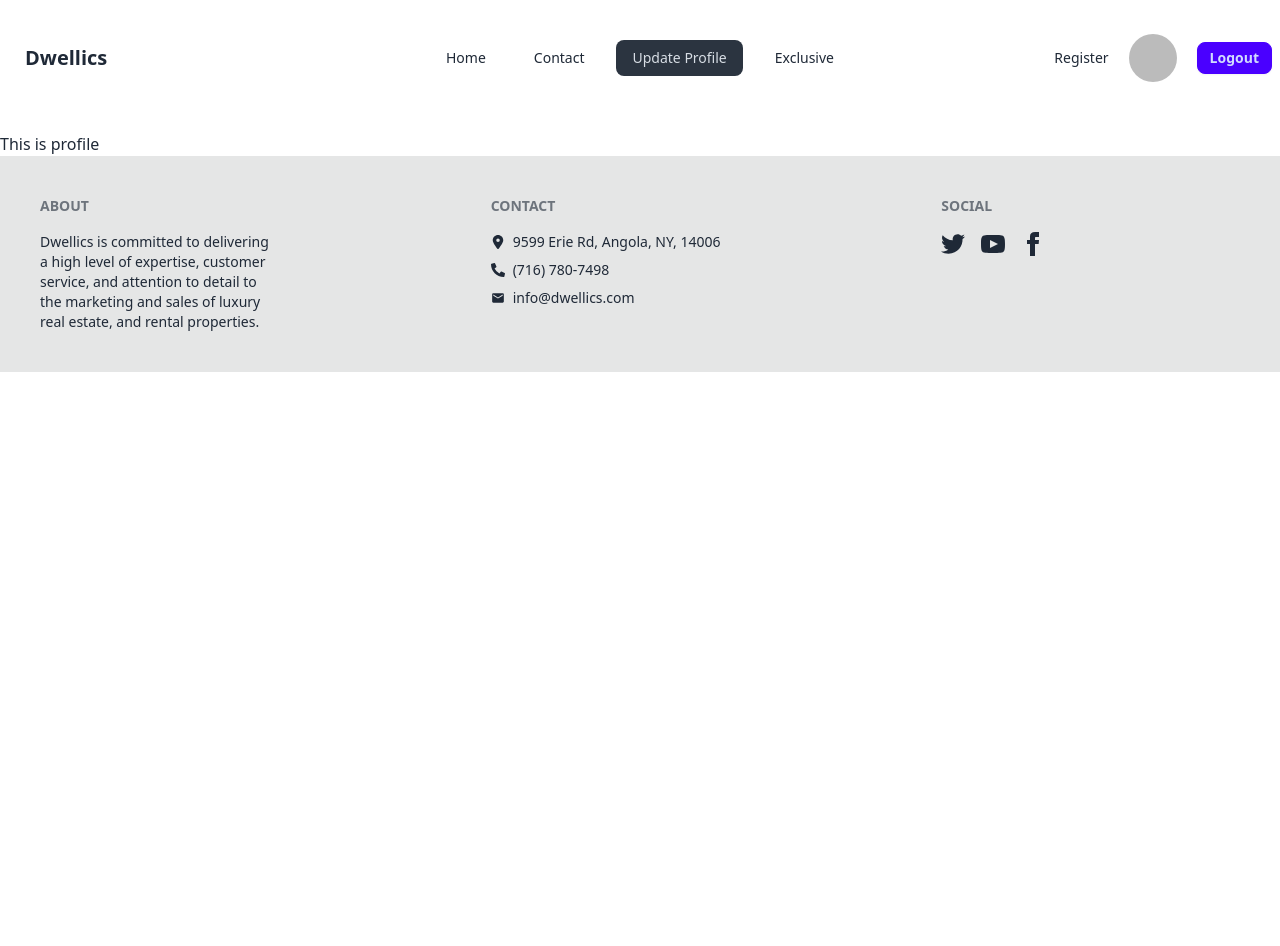
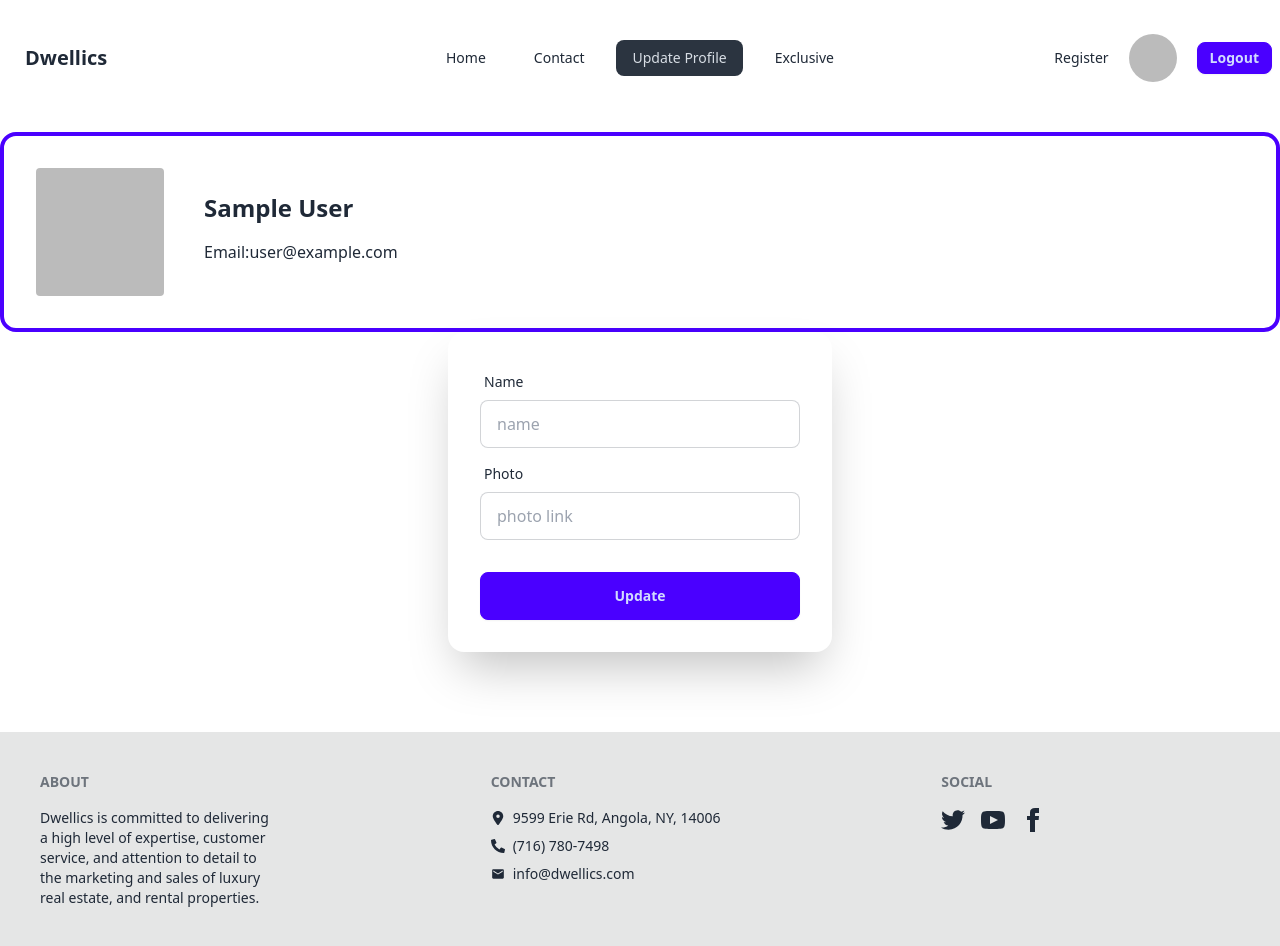
Before and after one commit to sioanik/dwellics-client, a React (Vite) app: page /update-profile in a window 1280 px wide. Before the commit the page ends 800 px from the top, so only its background shows below. Built offline with nearby package versions, Linux system fonts and the light colour scheme; no server answers; sample sign-in values are in the browser's storage.

Commit message:
final v1

```diff
--- a/package.json
+++ b/package.json
@@ -10,11 +10,15 @@
     "preview": "vite preview"
   },
   "dependencies": {
+    "animate.css": "^4.1.1",
+    "aos": "^2.3.4",
     "firebase": "^10.11.0",
     "react": "^18.2.0",
     "react-dom": "^18.2.0",
     "react-helmet-async": "^2.0.4",
+    "react-hook-form": "^7.51.3",
     "react-icons": "^5.0.1",
+    "react-leaflet": "^4.2.1",
     "react-router-dom": "^6.22.3",
     "react-toastify": "^10.0.5",
     "swiper": "^11.1.1"
--- a/src/components/Estates.jsx
+++ b/src/components/Estates.jsx
@@ -1,5 +1,6 @@
 import { useEffect, useState } from "react";
 import Estate from "./Estate";
+
 
 
 const Estates = () => {
--- a/src/components/Navbar.jsx
+++ b/src/components/Navbar.jsx
@@ -2,12 +2,16 @@
 import { useContext } from 'react';
 import { NavLink } from 'react-router-dom';
 import { AuthContext } from './AuthProvider';
+// import { useForm } from 'react-hook-form';
 
 const Navbar = () => {
+
+
 
     const { user, logOut } = useContext(AuthContext)
     // console.log(user?.displayName);
     // console.log(user?.photoURL);
+
 
     return (
         <div>
@@ -63,9 +67,11 @@ const Navbar = () => {
                         {/* <li>
                             <NavLink to={'/login'}>Login</NavLink>
                         </li> */}
+
                         <li>
                             <NavLink to={'/register'}>Register</NavLink>
                         </li>
+
                         {/* <li>
                             <NavLink to={'/register'}>Logout</NavLink>
                         </li> */}
--- a/src/components/Profile.jsx
+++ b/src/components/Profile.jsx
@@ -1,9 +1,123 @@
+
+import { useContext } from 'react';
+import { AuthContext } from './AuthProvider'
+import { Link } from 'react-router-dom';
+import 'react-toastify/dist/ReactToastify.css';
+import { toast } from 'react-toastify';
+
 
 
 const Profile = () => {
+
+    const { user, updateUserProfile, setUser } = useContext(AuthContext)
+    // console.log(user);
+    console.log(user.email);
+    console.log(user.displayName);
+    console.log(user.photoURL);
+
+    const handleUpdateUser = e =>{
+        e.preventDefault()
+        const name = e.target.name.value
+        const image = e.target.photo.value
+
+        // updateUserProfile(name, image)
+
+        // console.log(name, image);
+
+        if (name && image){
+            updateUserProfile(name, image)
+            .then(result =>{
+                setUser({...user,  displayName: name, photoURL: image});
+            })
+            toast("Profile Updated!")
+            // console.log('1');
+        }
+        else if(name && !image){
+            updateUserProfile(name, null)
+            .then(result =>{
+                setUser({...user,  displayName: name});
+            })
+            toast("Profile Updated!")
+            // console.log('2');
+        }
+        else if(!name && image){
+            updateUserProfile(null, image)
+            .then(result =>{
+                setUser({...user,  photoURL: image});
+            })
+            toast("Profile Updated!")
+            // console.log('3');
+        }
+
+
+    }
+
+
     return (
-        <div>
-            <h1>This is profile</h1>
+        <div className='mx-auto'>
+            <div className=" border-4 rounded-2xl border-primary mx-auto p-8 flex gap-10 dark:bg-gray-50 dark:text-gray-800">
+                <div className="flex-shrink-0 w-full mb-6 h-44 sm:h-32 sm:w-32 sm:mb-0">
+                    <img src={user.photoURL} alt="" className="object-cover object-center w-full h-full rounded dark:bg-gray-500" />
+                </div>
+                <div className="flex flex-col space-y-4">
+                    <div>
+                        <h2 className="pt-6 text-2xl font-semibold">{user.displayName}</h2>
+                    </div>
+                    <div className="space-y-1">
+                        <span className="flex items-center space-x-2">
+                            Email:
+                            <span className="dark:text-gray-600">{user.email}</span>
+                        </span>
+
+                    </div>
+                </div>
+            </div>
+            <div className='mb-20'>
+                <div className="mx-auto card shrink-0 w-full max-w-sm shadow-2xl bg-base-100">
+                    {/* change 1 */}
+                    <form onSubmit={handleUpdateUser} className="card-body">
+                        {/* <form onSubmit={handleSubmit(onSubmit)} className="card-body"> */}
+                        <div className="form-control">
+                            <label className="label">
+                                <span className="label-text">Name</span>
+                            </label>
+                            <input type="text" name="name" placeholder="name" className="input input-bordered"
+                            // {...register("name", { required: true })}
+                            />
+
+                        </div>
+
+                        <div className="form-control">
+                            <label className="label">
+                                <span className="label-text">Photo</span>
+                            </label>
+                            <input type="text" name="photo" placeholder="photo link" className="input input-bordered"
+                            // {...register("photo")}
+                            />
+                        </div>
+
+
+                        <div className="form-control mt-6">
+                            <button className="btn btn-primary">Update</button>
+                        </div>
+
+                        {/* {
+                                error && (
+                                    <div className="toast toast-top toast-end">
+                                        <div className="bg-red-400 alert alert-info">
+                                            <span className="text-white">{error}</span>
+                                        </div>
+                                    </div>)
+                            } */}
+
+                        {/* {
+                                error && <small className="text-red-500">{error}</small>
+                            } */}
+
+                    </form>
+                </div>
+            </div>
+
         </div>
     );
 };
--- a/src/components/Register.jsx
+++ b/src/components/Register.jsx
@@ -4,20 +4,36 @@ import { Link, useLocation, useNavigate } from "react-router-dom";
 import { AuthContext } from "./AuthProvider";
 
 import { FaEye, FaEyeSlash } from "react-icons/fa";
+import { toast } from "react-toastify";
+import 'react-toastify/dist/ReactToastify.css';
+import { useForm } from "react-hook-form";
 {/* <FaEye /> */ }
+
+
+
+
 
 // import { FaEyeSlash } from "react-icons/fa";
 {/* <FaEyeSlash /> */ }
 
 const Register = () => {
 
+    // const {
+    //     register,
+    //     handleSubmit,
+    //     watch,
+    //     formState: { errors },
+    //   } = useForm()
+
+    //   const onSubmit = (data) => console.log(data)
+
     // const authInfo = useContext(AuthContext)
     // console.log(authInfo.registerUser);
 
-    const { registerUser, setUser, user } = useContext(AuthContext)
+    const { registerUser, setUser, user, updateUserProfile} = useContext(AuthContext)
     // console.log(authInfo.registerUser);
     const [error, setError] = useState('')
-    const [success, setSuccess] = useState('')
+    // const [success, setSuccess] = useState('')
 
     const [showPass, setShowPass] = useState(false)
 
@@ -27,31 +43,50 @@ const Register = () => {
         e.preventDefault()
         const name = e.target.name.value
         const email = e.target.email.value
-        const photo = e.target.photo.value
+        const image = e.target.photo.value
         const password = e.target.password.value
-        console.log(name, email, photo, password);
+        console.log(name, email, image, password);
 
         if (password.length < 6) {
             setError('Password must be at least 6 characters')
+            toast("Password must be at least 6 characters");
             console.log(error);
             return
         }
 
         if (!/^(?=.*[A-Z])/.test(password)) {
             setError('Password must have an uppercase letter')
+            toast("Password must have an uppercase letter");
             return
         }
 
         if (!/^(?=.*[a-z])/.test(password)) {
             setError('Password must have an lowercase letter')
+            toast("Password must have an lowercase letter");
             return
         }
 
 
         setError('')
-        registerUser(email, password)
-            .then(result => { setUser(result.user) })
-            .catch(error => setError(error.message))
+        registerUser(email, password, name, image)
+            .then(result => {
+                // console.log(result.message);
+                // setLoginSuccess('Logged in successfully')
+                updateUserProfile(name, image)
+                .then(()=>{
+                    navigate('/update-profile')
+                })
+                setUser(result.user)
+                toast("Successfully registered")
+            })
+
+            // (result => { setUser(result.user)
+            //     toast("Successfully registered")})
+
+            .catch(error => {
+                setError(error.message)
+                toast("Something went wrong!")})
+
     }
 
     const location = useLocation()
@@ -60,7 +95,7 @@ const Register = () => {
 
     useEffect(() => {
         if (user) {
-            navigate(location?.state ? location.state : '/')
+            navigate(location?.state ? location.state : '/update-profile')
         }
     }, [user])
 
@@ -76,31 +111,43 @@ const Register = () => {
                         <p className="py-6">Create your Dwellics account to access a world of residential real estate opportunities tailored to your preferences and needs.</p>
                     </div>
                     <div className="card shrink-0 w-full max-w-sm shadow-2xl bg-base-100">
+                        {/* change 1 */}
                         <form onSubmit={handleRegister} className="card-body">
+                        {/* <form onSubmit={handleSubmit(onSubmit)} className="card-body"> */}
                             <div className="form-control">
                                 <label className="label">
                                     <span className="label-text">Name</span>
                                 </label>
-                                <input type="text" name="name" placeholder="name" className="input input-bordered" required />
+                                <input type="text" name="name" placeholder="name" className="input input-bordered" required
+                                // {...register("name", { required: true })}
+                                />
+
                             </div>
                             <div className="form-control">
                                 <label className="label">
                                     <span className="label-text">Email</span>
                                 </label>
-                                <input type="email" name="email" placeholder="email" className="input input-bordered" required />
+                                <input type="email" name="email" placeholder="email" className="input input-bordered" required
+                                // {...register("email", { required: true })}
+                                />
                             </div>
                             <div className="form-control">
                                 <label className="label">
                                     <span className="label-text">Photo</span>
                                 </label>
-                                <input type="text" name="photo" placeholder="photo link" className="input input-bordered" />
+                                <input type="text" name="photo" placeholder="photo link" className="input input-bordered"
+                                // {...register("photo")}
+                                />
                             </div>
                             <div className="form-control">
                                 <label className="label">
                                     <span className="label-text">Password</span>
                                 </label>
                                 <div className="w-full relative">
-                                    <input type={showPass ? "text" : "password"} name="password" placeholder="password" className="w-full input input-bordered" required />
+                                    <input type={showPass ? "text" : "password"} name="password" placeholder="password" className="w-full input input-bordered" required
+                                    // {...register("password", { required: true })}
+                                    />
+
                                     <span className="absolute top-1/3 right-5" onClick={() => setShowPass(!showPass)}>
                                         {
                                             showPass ? <FaEyeSlash></FaEyeSlash> : <FaEye></FaEye>
@@ -115,14 +162,14 @@ const Register = () => {
                                 <button className="btn btn-primary">Register</button>
                             </div>
 
-                            {
+                            {/* {
                                 error && (
                                     <div className="toast toast-top toast-end">
                                         <div className="bg-red-400 alert alert-info">
                                             <span className="text-white">{error}</span>
                                         </div>
                                     </div>)
-                            }
+                            } */}
 
                             {/* {
                                 error && <small className="text-red-500">{error}</small>
--- a/src/main.jsx
+++ b/src/main.jsx
@@ -20,6 +20,7 @@ import AuthProvider from './components/AuthProvider';
 import ProtectedRoute from './pages/ProtectedRoute';
 import Profile from './components/Profile';
 import Exclusive from './pages/Exclusive';
+import { ToastContainer } from 'react-toastify';
 
 const router = createBrowserRouter([
   {
@@ -52,7 +53,7 @@ const router = createBrowserRouter([
       },
       {
         path: '/update-profile',
-        element:<ProtectedRoute>
+        element: <ProtectedRoute>
           <Profile></Profile>
         </ProtectedRoute>
       },
@@ -70,7 +71,9 @@ ReactDOM.createRoot(document.getElementById('root')).render(
   <React.StrictMode>
     <HelmetProvider>
       <AuthProvider>
+
         <RouterProvider router={router} />
+        <ToastContainer />
       </AuthProvider>
     </HelmetProvider>
 
--- a/src/pages/Home.jsx
+++ b/src/pages/Home.jsx
@@ -1,6 +1,11 @@
 import { Helmet } from "react-helmet-async";
 import Banner from "../components/Banner";
 import Estates from "../components/Estates";
+
+import AOS from 'aos';
+import 'aos/dist/aos.css'; // You can also use <link> for styles
+// ..
+AOS.init();
 
 
 const Home = () => {
--- a/src/pages/ProtectedRoute.jsx
+++ b/src/pages/ProtectedRoute.jsx
@@ -6,7 +6,7 @@ import { AuthContext } from '../components/AuthProvider';
 import { Navigate, useLocation } from 'react-router-dom';
 
 const UpdateProfile = ({ children }) => {
-    console.log(children);
+    // console.log(children);
     const location = useLocation()
     const { user, loading } = useContext(AuthContext)
     if(loading){
```
Also changed, not shown: src/components/AuthProvider.jsx (+21 -13 lines), src/components/Banner.jsx (+9 -1 lines), src/components/Estate.jsx (+7 -2 lines), src/components/Login.jsx (+8 -4 lines), 2 other files (tests, documents, lock files or other folders).
